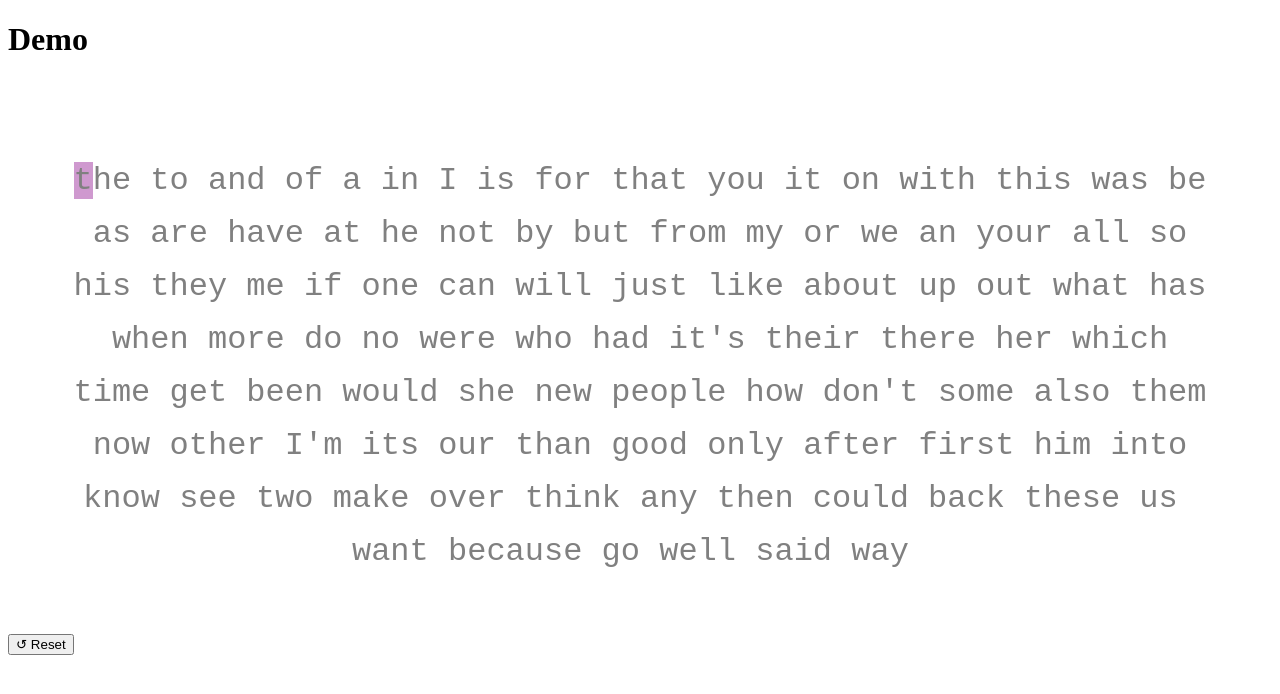
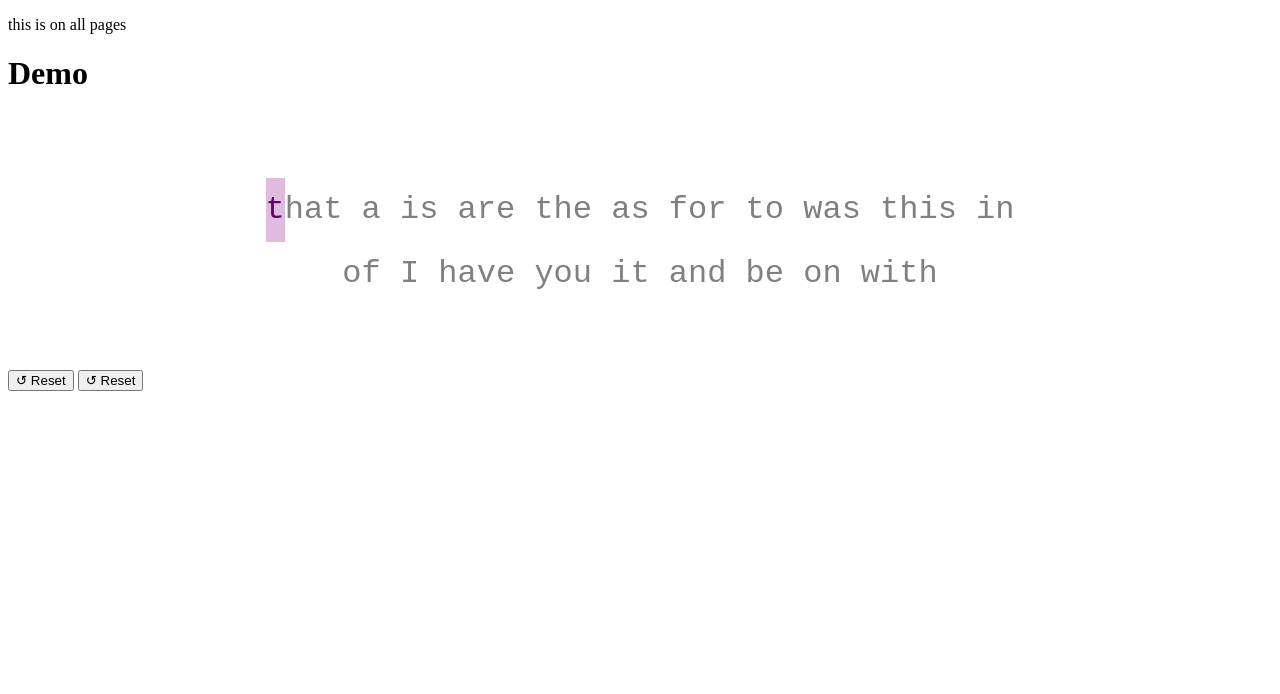
Before and after one commit to opsaaaaa/misstyped, a SvelteKit app: page /type in a window 1280 px wide. Shown: the top 694 px of the page. Built offline with nearby package versions, Linux system fonts and the light colour scheme.

Commit message:
shuffle words; cleanup code; start on layout

```diff
--- /dev/null
+++ b/src/lib/components/Typer.svelte
@@ -0,0 +1,241 @@
+<script lang="ts">
+  import { onMount } from 'svelte'
+
+  const SPACE = ' '
+  const NEWLINE = "\n"
+
+  export let words: string[]
+
+  export let missed: Array<string[]> = []
+  export let input: string[] = ['']
+
+  export let onSucceed = ()=>{}
+  export let onFail = ()=>{}
+  export let onReset = ()=>{}
+
+  let typer
+  let lastSpace = false
+
+  export function clear() {
+    input = ['']
+    missed = []
+    typer.focus()
+  }
+
+  function reset() {
+    clear()
+    onReset()
+  }
+
+  function handleInput(e) {
+    // TODO: think about using e.data instead,
+    // think about the inputType and what Im suporting
+    // there is a bug on phone keyboard where every character is capital
+    // because its always a empty line.
+    let newChar = e.target.value
+    e.target.value = ''
+
+    if (newChar === NEWLINE) {
+      newChar = SPACE
+    }
+
+    if (newChar.length !== 1) {
+      return
+    }
+    const w = input.length - 1
+    const l = input[w]?.length
+
+    if (newChar === SPACE) {
+
+      if(input.length === words.length) {
+        if(missed.length > 0) {
+          onFail()
+        } else {
+          onSucceed()
+        }
+        clear()
+        return
+      }
+
+      if(lastSpace) {
+        return
+      }
+      lastSpace = true
+      if(!missed[w] && input[w].length < words[w].length) {
+        addMissed(w, words[w][l], SPACE)
+        console.log(missed)
+      }
+
+      input[input.length] = ''
+
+      return
+    }
+    lastSpace = false
+
+    input[w] += newChar
+
+    if (w < 0 || l === undefined ) { return }
+
+    const targetChar = words[w][l]
+
+    if (newChar === targetChar) {return}
+
+    addMissed(w, targetChar, newChar)
+  }
+
+  function addMissed(w, targetChar, newChar) {
+    if(missed[w]) {
+      missed[w][1] = input[w]
+      missed[w][2] += targetChar
+      missed[w][3] += newChar
+    } else {
+      missed[w] = [words[w], input[w], targetChar, newChar]
+    }
+  }
+
+
+  onMount(()=>{
+    typer.focus()
+  })
+
+</script>
+
+
+<form
+id="Typer"
+on:submit|preventDefault={reset}
+on:reset|preventDefault={reset}
+>
+
+<div
+style="
+  position: relative;
+  line-height: 2em;
+  padding: 2em 0.1em;
+  font-size: 2rem;
+  max-width: 24em;
+  margin: auto;
+  font-family: monospace;
+">
+
+  <textarea
+  id="input-typer"
+  bind:this={typer}
+  on:input={handleInput}
+  on:submit={(e)=>{console.log(e)}}
+  style="
+    opacity: 0;
+    position: absolute;
+  "></textarea>
+
+  <div
+  id="word-box"
+  on:click={()=>{typer.focus()}}
+  style="
+    color: gray;
+    display: flex;
+    flex-wrap: wrap;
+    justify-content: center;
+  ">
+
+    {#each words as word, w}
+    {@const active = w+1 == input.length}
+    <span
+    class="word"
+    >
+      {#each word as letter, l}
+      {@const inputLetter = input[w] ? input[w][l] : undefined}
+      <letter
+      class:miss={inputLetter && inputLetter !== letter}
+      class:hit={inputLetter === letter}
+      class:active={active && l == input[w]?.length}
+      >
+        {letter}
+      </letter>
+
+      {/each}
+
+      {#if missed[w]}
+        <hint>{missed[w][1]}</hint>
+      {/if}
+    </span>
+
+    <letter
+    class:active={active && input[w]?.length >= word.length}
+    >&nbsp;</letter>
+    {/each}
+  </div>
+
+
+  <div
+  id="click-to-continue"
+  style="
+    pointer-events: none;
+    position: absolute;
+    margin: auto;
+    inset: 0px;
+    width: fit-content;
+    height: fit-content;
+    text-align: center;
+    font-size: 1.4rem;
+    line-height: 2em;
+  ">
+    <p style="margin: 0">Click to Continue Typing</p>
+    <p style="font-size: 6rem; margin: 0;">⌨️</p>
+  </div>
+
+</div>
+
+<button on:click={reset}>↺ Reset</button>
+<button type="reset">↺ Reset</button>
+
+</form>
+
+<style>
+  #click-to-continue {
+    visiblity: visible;
+    transition: opacity 150ms 1s ease;
+  }
+  #input-typer:focus ~ #click-to-continue {
+    opacity: 0;
+    visiblity: hidden;
+    transition: none;
+  }
+  #input-typer:not(:focus) ~ #word-box {
+    transition: filter 150ms 1s ease;
+    filter: blur(.2em);
+  }
+  .word {
+    position: relative;
+  }
+  .word letter {
+    display: inline-block;
+  }
+  .word hint {
+    font-size: 1.4rem;
+    display: block;
+    position: absolute;
+    bottom: -1.2em;
+    left: 0;
+    right: 0;
+    color: #c36;
+  }
+  .hit {
+    color: black;
+  }
+  .miss {
+    color: #c36;
+  }
+  letter.active {
+    background: #8084;
+    color: #606;
+  }
+  letter.active::after {
+    content: '';
+    position: absolute;
+    bottom: 0;
+    width: .2em;
+    height: 1em;
+    background: #8080 ;
+  }
+</style>
--- /dev/null
+++ b/src/routes/+layout.svelte
@@ -0,0 +1,3 @@
+<p>this is on all pages</p>
+
+<slot />
--- a/src/routes/type/+page.svelte
+++ b/src/routes/type/+page.svelte
@@ -1,180 +1,40 @@
 <script lang="ts">
-
-  import { afterUpdate, onMount } from 'svelte'
-
-  let typer
+  import Typer from "$lib/components/Typer.svelte"
 
   const SPACE = ' '
 
-  export let words: string[] = "the to and of a in I is for that you it on with this was be as are have at he not by but from my or we an your all so his they me if one can will just like about up out what has when more do no were who had it's their there her which time get been would she new people how don't some also them now other I'm its our than good only after first him into know see two make over think any then could back these us want because go well said way".split(SPACE)
-  export let missed: Array<string[]> = []
-  export let input: string[] = ['']
+  const levels: string[] = [
+    "the to and of a in I is for that you it on with this was be as are have"
+  ]
 
-  let lastSpace = false
-  let currentLetter
+  export let words: string[] = shuffle(levels[0].split(SPACE))
 
-  function handleInput(e) {
-    const newChar = e.target.value
-    e.target.value = ''
-    if (newChar.length !== 1) {
-      console.log(e)
-      return
-    }
-
-    const w = input.length - 1
-    const l = input[w]?.length
-
-    if (newChar === SPACE) {
-
-      if(input.length === words.length) {
-        next()
-        return
-      }
-
-      if(lastSpace) {
-        return
-      }
-      lastSpace = true
-      if(!missed[w] && input[w].length < words[w].length) {
-        addMissed(w, words[w][l], SPACE)
-        console.log(missed)
-      }
-
-      input[input.length] = ''
-
-      return
-    }
-    lastSpace = false
-
-    input[w] += newChar
-
-    if (w < 0 || l === undefined ) { return }
-
-    const targetChar = words[w][l]
-
-    if (newChar === targetChar) {return}
-
-    addMissed(w, targetChar, newChar)
-  }
-
-  function addMissed(w, targetChar, newChar) {
-    if(missed[w]) {
-      missed[w][1] = input[w]
-      missed[w][2] += targetChar
-      missed[w][3] += newChar
-    } else {
-      missed[w] = [words[w], input[w], targetChar, newChar]
-    }
+  function shuffle(arr: Array) {
+    return arr.sort(()=>((Math.round(Math.random())*2)-1))
   }
 
   function reset() {
-    input = ['']
-    missed = []
-    typer.focus()
+    words = shuffle(levels[0].split(SPACE))
   }
 
   function next() {
     reset()
   }
 
-  onMount(()=>{
-    typer.focus()
-  })
+  function onSucceed() {
+    reset()
+  }
+
+  function onFail() {
+    reset()
+  }
+
+  function onReset() {
+    reset()
+  }
 
 </script>
 
-
 <h1>Demo</h1>
 
-<input
-id="input-typer"
-bind:this={typer}
-on:input={handleInput}
-style="
-  opacity: 0;
-  height: 0;
-  width: 0;
-"/>
-
-<div
-id="word-box"
-on:click={()=>{typer.focus()}}
-style="
-  color: gray;
-  font-size: 2rem;
-  display: flex;
-  flex-wrap: wrap;
-  row-gap: .5em;
-  justify-content: center;
-  padding: 2em;
-  line-hight: 2em;
-  font-family: monospace;
-">
-
-  {#each words as word, w}
-  {@const active = w+1 == input.length}
-  <span
-  class="word"
-  >
-    {#each word as letter, l}
-    {@const inputLetter = input[w] ? input[w][l] : undefined}
-    <letter
-    class:miss={inputLetter && inputLetter !== letter}
-    class:hit={inputLetter === letter}
-    class:active={active && l == input[w]?.length}
-    >
-      {letter}
-    </letter>
-
-    {/each}
-
-    {#if missed[w]}
-      <hint>{missed[w][1]}</hint>
-    {/if}
-  </span>
-
-  <letter
-  class:active={active && input[w]?.length >= word.length}
-  >&nbsp;</letter>
-  {/each}
-
-</div>
-
-
-<button on:click={reset}>↺ Reset</button>
-
-
-<style>
-  .word {
-    position: relative;
-  }
-  .word letter {
-    display: inline-block;
-  }
-  .word hint {
-    font-size: 1rem;
-    display: block;
-    position: absolute;
-    bottom: -1em;
-    left: 0;
-    right: 0;
-    color: gray;
-  }
-  .hit {
-    color: black;
-  }
-  .miss {
-    color: red;
-  }
-  letter.active {
-    background: #8086;
-  }
-  letter.active::after {
-    content: '';
-    position: absolute;
-    bottom: 0;
-    width: .2em;
-    height: 1em;
-    background: #8080 ;
-  }
-</style>
+<Typer {words} {onSucceed} {onFail} {onReset}/>
```
Also changed, not shown: 1 other file (tests, documents, lock files or other folders).
